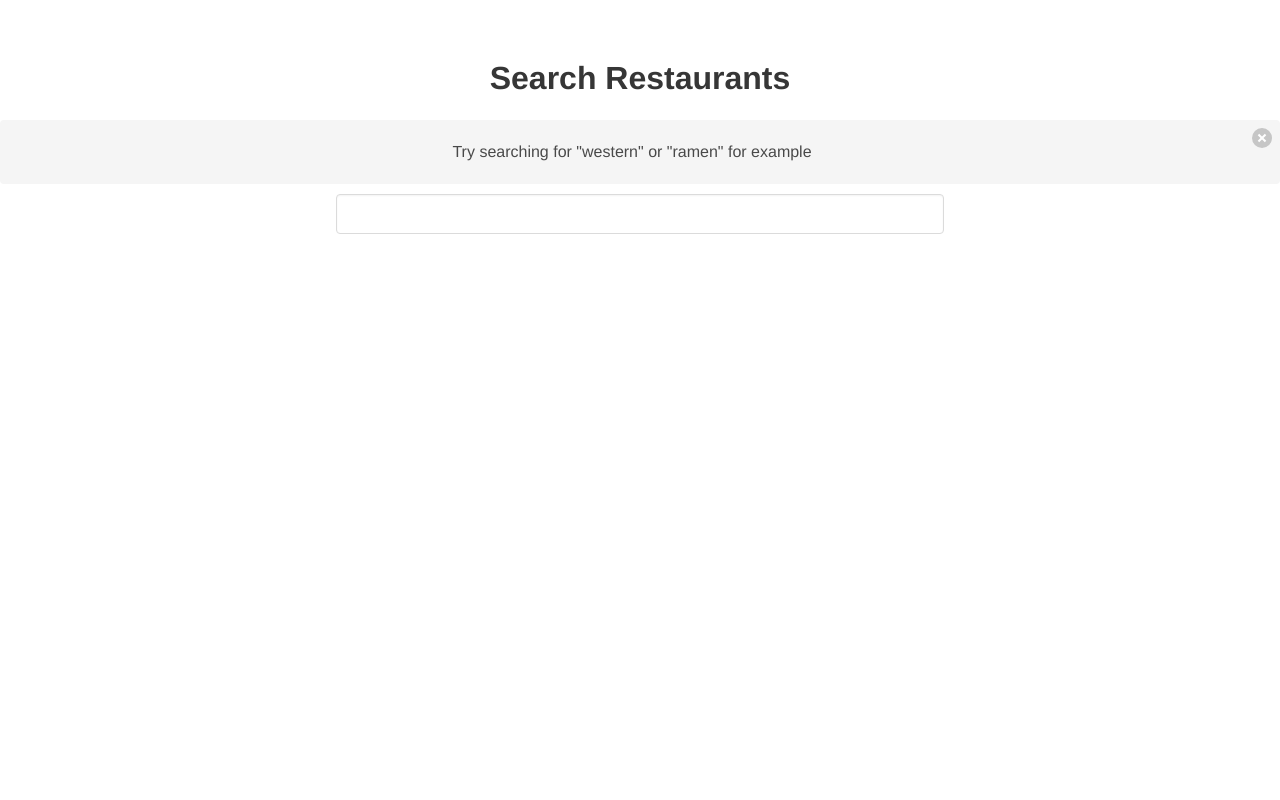
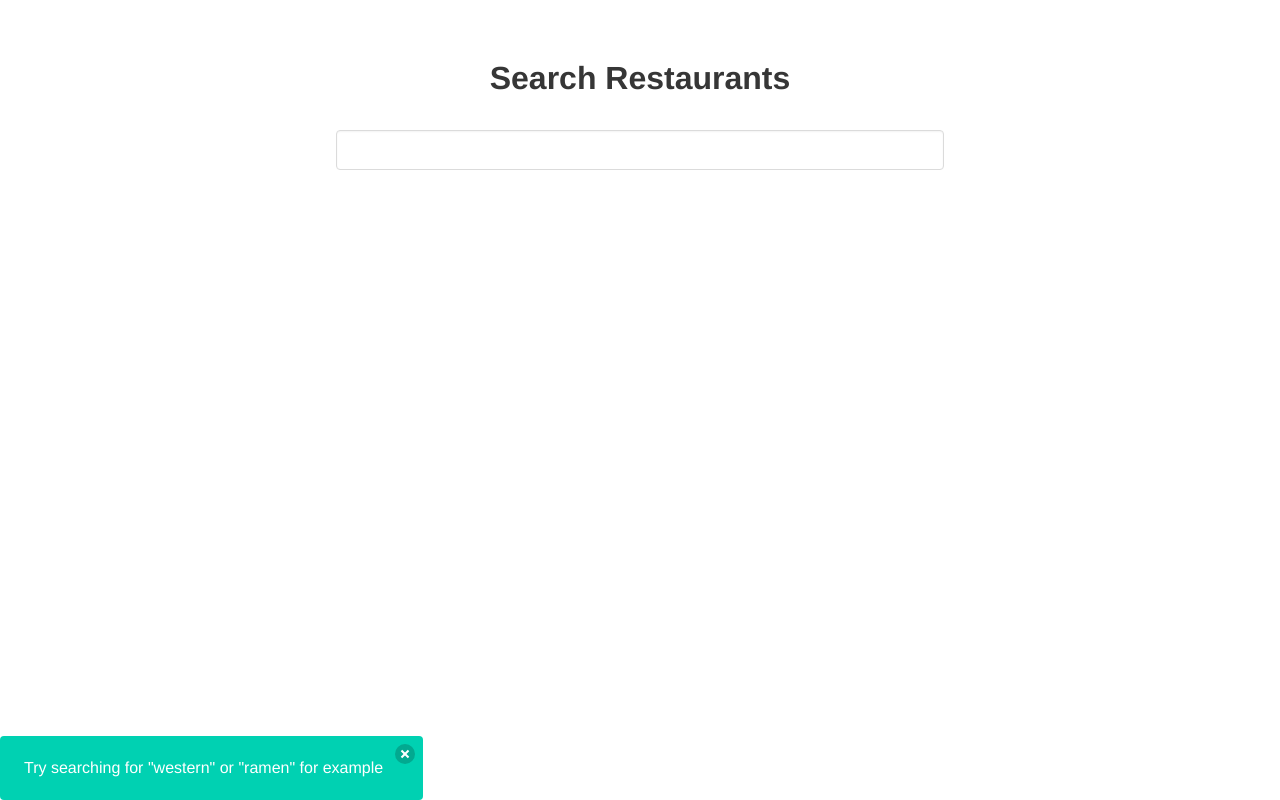
Before and after one commit to BigRiceEater/search-restaurant, a Vue app: page / in a window 1280 px wide. Built offline with nearby package versions, Linux system fonts and the light colour scheme; no server answers.

Commit message:
Hint auto disappear and placed at bottom

```diff
--- a/src/App.vue
+++ b/src/App.vue
@@ -1,8 +1,8 @@
 <template>
   <div id="app" class="fluid-container">
-    <h1 class="title has-text-centered">Search Restaurants</h1>
-    <div v-if="showHint">
-      <div class="notification is-light is-half has-text-centered">
+    <transition name="fade">
+      <div class="notice" v-if="showHint">
+        <div class="notification is-primary is-half has-text-centered">
           Try searching for "western" or "ramen" for example
           <button
             class="delete"
@@ -10,6 +10,10 @@
           ></button>
         </div>
       </div>
+    </transition>
+
+    <h1 class="title has-text-centered">Search Restaurants</h1>
+
     <div class="columns is-variable is-0-mobile is-centered">
       <div class="column is-half">
         <SearchContainer/>
@@ -29,6 +33,10 @@ export default {
   components: {
     SearchItem: require("./components/SearchItem.vue").default,
     SearchContainer: require("./components/SearchContainer.vue").default
+  },
+  mounted() {
+    const timeoutMilli = 10000;
+    setTimeout(() => (this.showHint = false), timeoutMilli);
   }
 };
 </script>
@@ -41,4 +49,16 @@ export default {
   color: #2c3e50;
   margin-top: 60px;
 }
+
+.notice {
+  position: fixed;
+  bottom: 0px;
+}
+
+.fade-leave-active {
+  transition: opacity 0.5s;
+}
+.fade-leave-to {
+  opacity: 0;
+}
 </style>
```
Lines whose indentation alone changed are shown as unchanged.
